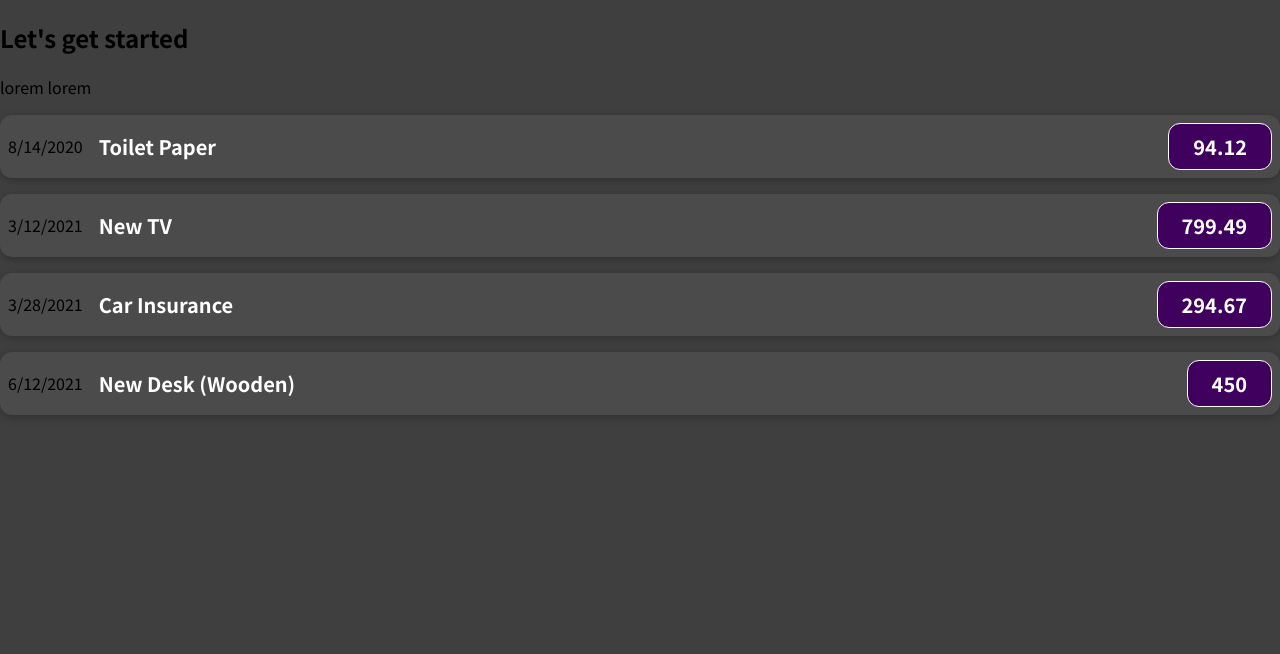
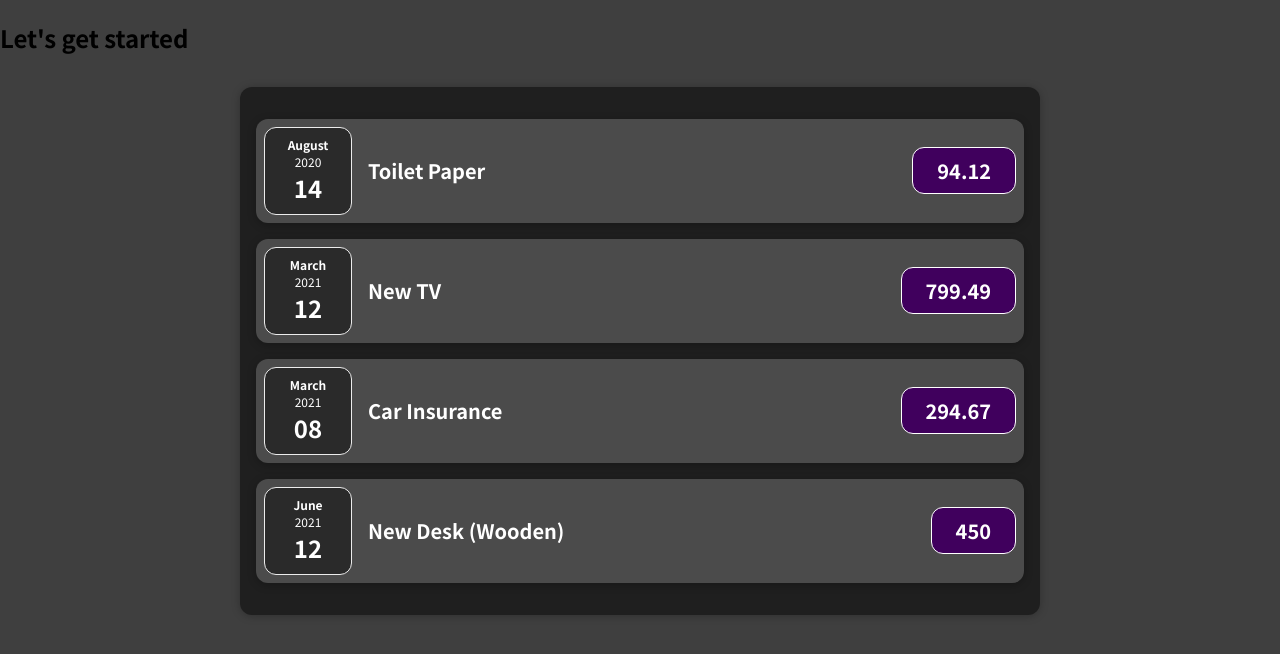
Before and after one commit to backas36/react-money-tracker, a React (Create React App) app: page / in a window 1280 px wide. Shown: the top 654 px of the page. Built offline with nearby package versions, Linux system fonts and the light colour scheme.

Commit message:
split component app.js

```diff
--- a/src/App.js
+++ b/src/App.js
@@ -1,4 +1,4 @@
-import ExpenseItem from "./components/ExpenseItem";
+import ExpenseItems from "./components/ExpensiveItems";
 function App() {
   const expenses = [
     {
@@ -12,7 +12,7 @@
       id: "e3",
       title: "Car Insurance",
       amount: 294.67,
-      date: new Date(2021, 2, 28),
+      date: new Date(2021, 2, 8),
     },
     {
       id: "e4",
@@ -24,10 +24,7 @@
   return (
     <div>
       <h2>Let's get started</h2>
-      <p>lorem lorem</p>
-      {expenses.map((expense) => {
-        return <ExpenseItem key={expense.id} expense={expense} />;
-      })}
+      <ExpenseItems expenses={expenses} />
     </div>
   );
 }
--- /dev/null
+++ b/src/components/ExpenseDate.css
@@ -0,0 +1,26 @@
+.expense-date {
+  display: flex;
+  flex-direction: column;
+  width: 5.5rem;
+  height: 5.5rem;
+  border: 1px solid #ececec;
+  background-color: #2a2a2a;
+  color: white;
+  border-radius: 12px;
+  align-items: center;
+  justify-content: center;
+}
+
+.expense-date__month {
+  font-size: 0.75rem;
+  font-weight: bold;
+}
+
+.expense-date__year {
+  font-size: 0.75rem;
+}
+
+.expense-date__day {
+  font-size: 1.5rem;
+  font-weight: bold;
+}
--- /dev/null
+++ b/src/components/ExpenseDate.js
@@ -0,0 +1,15 @@
+import "./ExpenseDate.css";
+const ExpenseDate = ({ date }) => {
+  const month = date.toLocaleDateString("en-US", { month: "long" });
+  const year = date.toLocaleDateString("en-US", { year: "numeric" });
+  const day = date.toLocaleDateString("en-US", { day: "2-digit" });
+  return (
+    <div className="expense-date">
+      <div className="expense-date__month">{month}</div>
+      <div className="expense-date__year">{year}</div>
+      <div className="expense-date__day">{day}</div>
+    </div>
+  );
+};
+
+export default ExpenseDate;
--- a/src/components/ExpenseItem.js
+++ b/src/components/ExpenseItem.js
@@ -1,10 +1,14 @@
 import "./ExpenseItem.css";
+import ExpenseDate from "./ExpenseDate";
 const ExpenseItem = ({ expense }) => {
   const { date, title, amount } = expense;
+
   return (
     <>
       <div className="expense-item">
-        <div>{date.toLocaleDateString()}</div>
+        <div>
+          <ExpenseDate date={date} />
+        </div>
         <div className="expense-item__description">
           <h2>{title}</h2>
           <div className="expense-item__price">{amount}</div>
--- /dev/null
+++ b/src/components/ExpenseItems.css
@@ -0,0 +1,9 @@
+.expenses {
+  padding: 1rem;
+  background-color: rgb(31, 31, 31);
+  margin: 2rem auto;
+  width: 50rem;
+  max-width: 95%;
+  border-radius: 12px;
+  box-shadow: 0 1px 8px rgba(0, 0, 0, 0.25);
+}
--- /dev/null
+++ b/src/components/ExpensiveItems.js
@@ -0,0 +1,13 @@
+import ExpenseItem from "./ExpenseItem";
+import "./ExpenseItems.css";
+const ExpenseItems = ({ expenses }) => {
+  return (
+    <div className="expenses">
+      {expenses.map((expense) => {
+        return <ExpenseItem key={expense.id} expense={expense} />;
+      })}
+    </div>
+  );
+};
+
+export default ExpenseItems;
```
